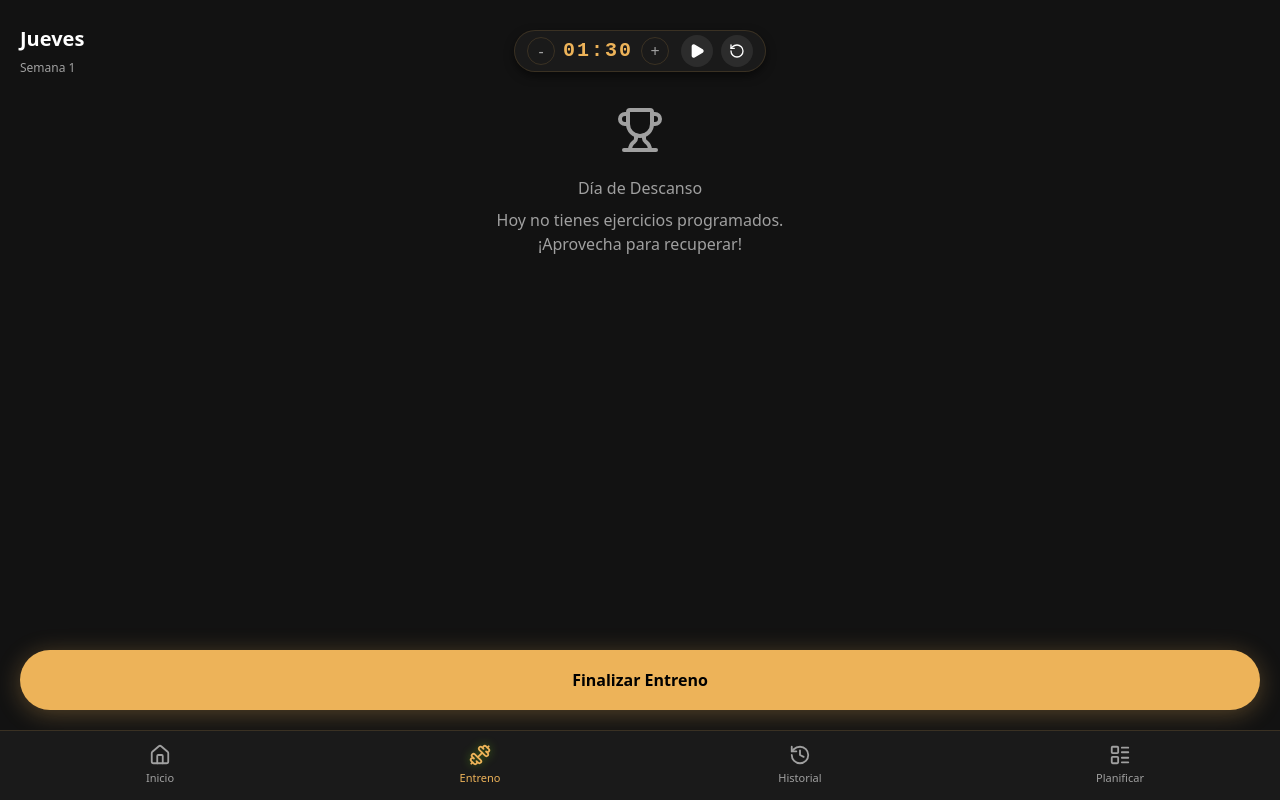
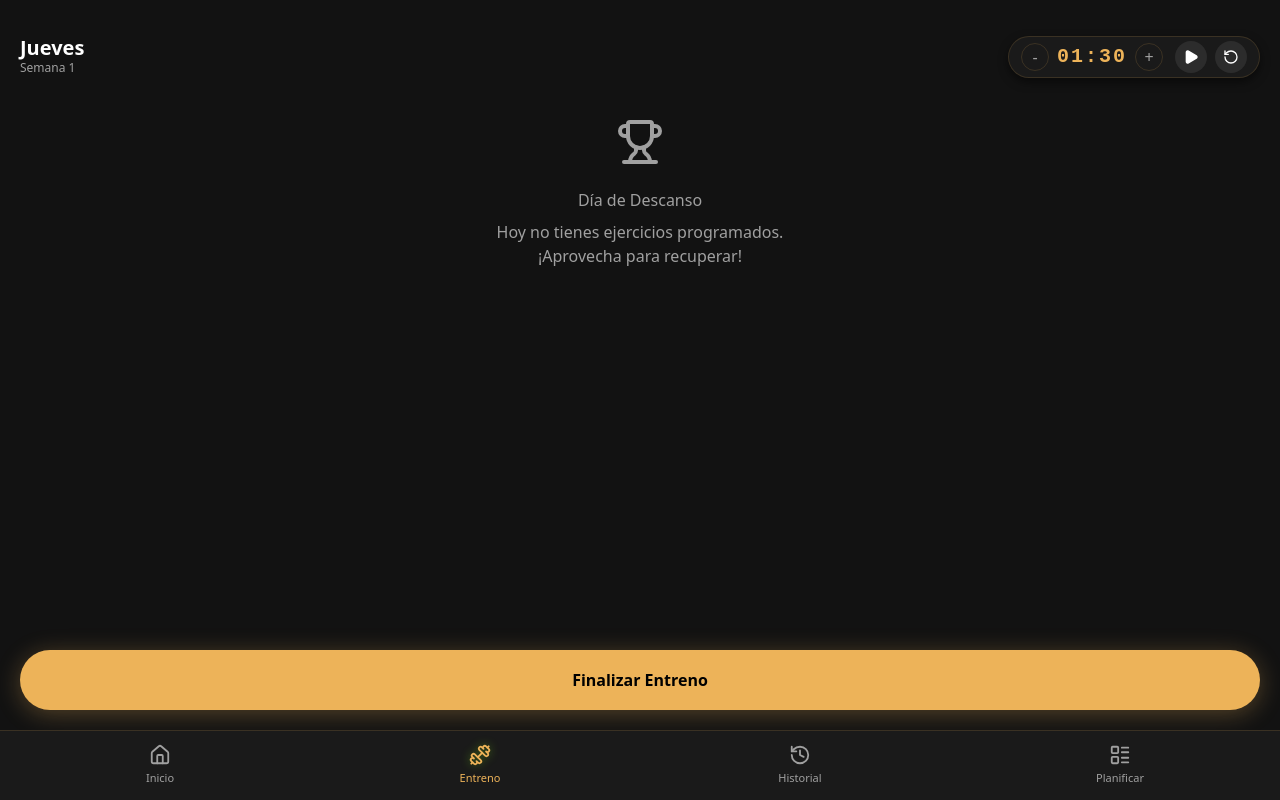
Before and after one commit to polfenollar/gymapp2, a React (Vite) app: page /gymapp2/workout in a window 1280 px wide. Built offline with nearby package versions, Linux system fonts and the light colour scheme.

Commit message:
style: Fix overlapping header in active workout screen and prevent scroll blocking

```diff
--- a/src/views/ActiveWorkout.css
+++ b/src/views/ActiveWorkout.css
@@ -6,23 +6,30 @@
 
 .workout-topbar {
     display: flex;
-    justify-content: center;
+    justify-content: space-between;
     align-items: center;
     margin-bottom: 24px;
     background-color: var(--bg-primary);
     position: sticky;
     top: 0;
-    z-index: 10;
-    padding: 10px 0;
+    z-index: 100;
+    /* Higher z-index just in case */
+    padding: 16px 0;
 }
 
 .workout-header-text {
-    position: absolute;
-    left: 0;
+    display: flex;
+    flex-direction: column;
+}
+
+.workout-header-text h2 {
+    margin-bottom: 0px !important;
+    line-height: 1.1;
 }
 
 .workout-header-chrono {
-    z-index: 2;
+    display: flex;
+    align-items: center;
 }
 
 .chronometer {
```
